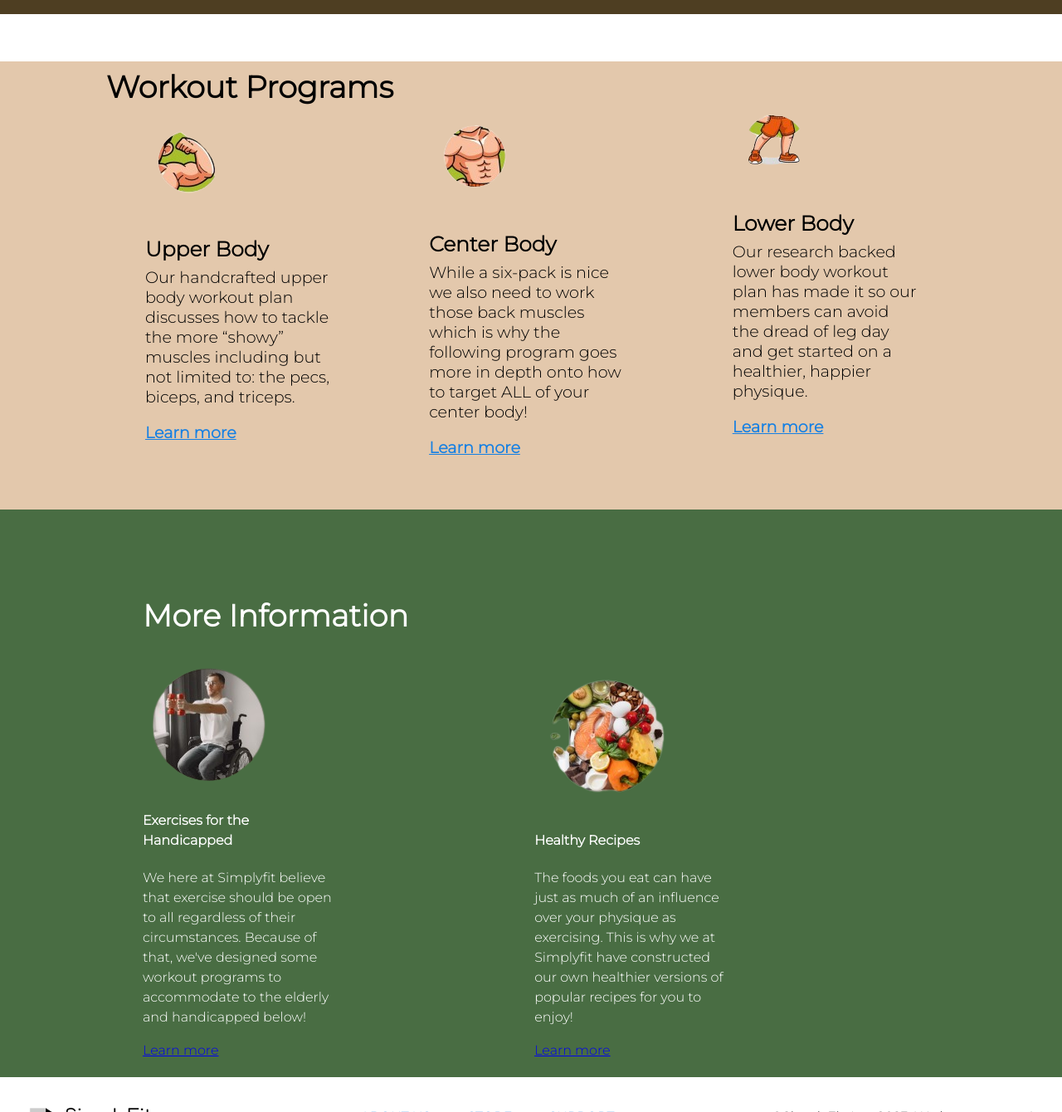
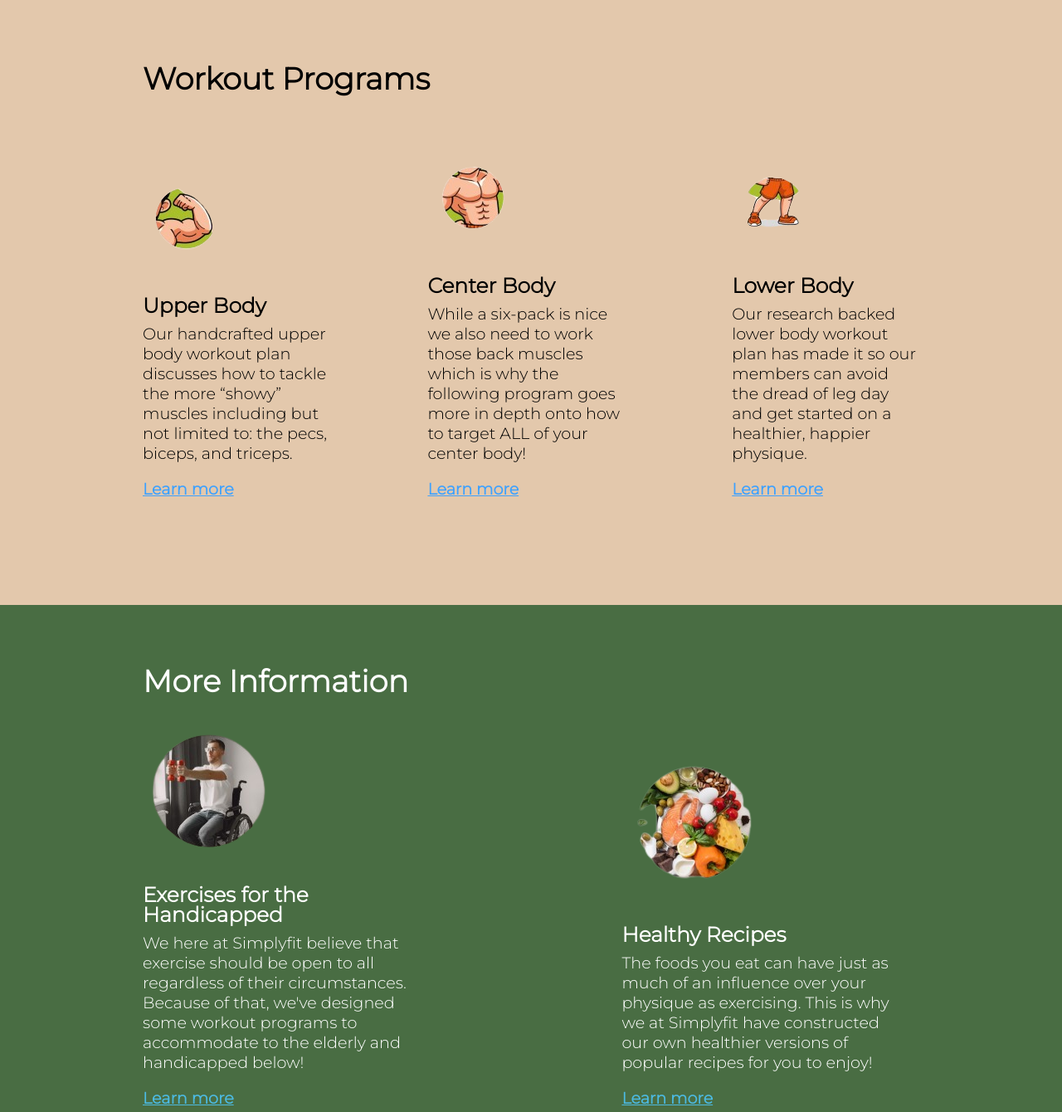
Before and after one commit to PAP-2023-Summer-L3-G1/Rajbir-Vincent-Final-Project, a plain HTML site: page index.html in a window 1280 px wide. Shown: the part 1460-2800 px from the top of the page at 83% size. Drawn offline with Linux system fonts and the light colour scheme.

Commit message:
contine on css

```diff
--- a/index.html
+++ b/index.html
@@ -43,26 +43,28 @@
             <img src="images/merch.png" id="merch-image">
         </section>
 
-        <h3 id="workout-programs-heading">Workout Programs</h3>
+
         <section id="workout-programs">
+
+            <h3 id="workout-programs-heading">Workout Programs</h3>
 
             <div class="programs">
                 <img src="images/upper-body.png" alt="Upper Body Logo">
-                <h4 class="body-titles">Upper Body</h4>
+                <h4>Upper Body</h4>
                 <p>Our handcrafted upper body workout plan discusses how to tackle the more “showy” muscles including
                     but not limited to: the pecs, biceps, and triceps.</p>
                 <a href="upper-body.html" class="program-atags">Learn more</a>
             </div>
             <div class="programs-centerbody">
                 <img src="images/center-body.png" alt="Center Body Logo">
-                <h4 class="body-titles">Center Body</h4>
+                <h4>Center Body</h4>
                 <p>While a six-pack is nice we also need to work those back muscles which is why the following program
                     goes more in depth onto how to target ALL of your center body!</p>
                 <a href="center-body.html" class="program-atags">Learn more</a>
             </div>
             <div class="programs">
                 <img src="images/lower-body.png" alt="Lower Body Logo">
-                <h4 class="body-titles">Lower Body</h4>
+                <h4>Lower Body</h4>
                 <p>Our research backed lower body workout plan has made it so our members can avoid the dread of leg day
                     and get started on a healthier, happier physique.</p>
                 <a href="lower-body.html" class="program-atags">Learn more</a>
@@ -71,21 +73,23 @@
 
 
         <section id="more-information">
+
             <h3 id="more-information-heading">More Information</h3>
+
             <div class="more-info">
                 <img src="images/handicapped-exercise.png" alt="Handicapped Exercise Logo">
                 <h4>Exercises for the Handicapped</h4>
                 <p>We here at Simplyfit believe that exercise should be open to all regardless of their circumstances.
                     Because of that, we've designed some workout programs to accommodate to the elderly and handicapped
                     below!</p>
-                <a href="handicapped.html" class="mi-learn-more">Learn more</a>
+                <a href="handicapped.html" class="info-atags">Learn more</a>
             </div>
             <div class="more-info">
                 <img src="images/healthy-recipes.png" alt="Healthy Recipes Logo">
                 <h4>Healthy Recipes</h4>
                 <p>The foods you eat can have just as much of an influence over your physique as exercising. This is why
                     we at Simplyfit have constructed our own healthier versions of popular recipes for you to enjoy!</p>
-                <a href="healthy-recipes.html" class="mi-learn-more">Learn more</a>
+                <a href="healthy-recipes.html" class="info-atags">Learn more</a>
             </div>
         </section>
     </main>
--- a/style.css
+++ b/style.css
@@ -37,6 +37,7 @@ nav, footer {
     padding: 5px 10px;
     text-decoration: none;
     color: #1680E3;
+    font-weight: bold;
 }
 .menu > li > .about-feedback, .store-feedback, .support-feedback {
     text-decoration: underline;
@@ -71,7 +72,7 @@ footer > p {
 
 #merch {
     background-color: #4E3E22;
-    height: 430px;
+    height: 400px;
     color: white;
     font-size: 1.2em;
     /*box-sizing: border-box;*/
@@ -113,63 +114,64 @@ footer > p {
 
 
 
-#workout-programs {
-    background-color: #E3C8AC;
-    margin-top: -80px;
-    display: flex;
-    justify-content: space-evenly;
-}
 #workout-programs-heading {
     display: block;
     margin-left: 10%;
     font-size: 2.3em;
     padding-top: 40px;
 }
+#workout-programs {
+    background-color: #E3C8AC;
+}
 .programs {
     margin-top: 40px;
     padding-left: 10%;
     padding-right: 10%;
     width: 19%;
-    height: 600px;
+    height: 500px;
     display: inline-block;
     font-size: 19.2px;
 }
 .programs-centerbody {
     margin-top: 40px;
     width: 21%;
-    height: 600px;
+    height: 500px;
     display: inline-block;
     font-size: 19.2px;
 }
-.body-titles {
+h4 {
     font-weight: 900;
     font-size: 1.3em;
     margin-bottom: -10px;
 }
 .program-atags {
-    color: #1680E3;
+    color: #3da1ff;
     font-weight: bolder;
 }
 
 
+
 #more-information {
     background-color: #496D43;
-    margin-top: -140px;
     color: white;
 }
 #more-information-heading {
     display: block;
-    padding-left: 10%;
+    margin-left: 10%;
     font-size: 2.3em;
-    padding-top: 5%;
+    padding-top: 2%;
 }
 .more-info {
     padding-left: 10%;
     padding-right: 10%;
-    width: 20%;
+    width: 29%;
     display: inline-block;
+    font-size: 19.2px;
 }
-
+.info-atags {
+    color: #4cbae1;
+    font-weight: bolder;
+}
 /* INDEX html ^ */
 
 
```
Also changed, not shown: images/lower-body_1_126x110.png (added).
